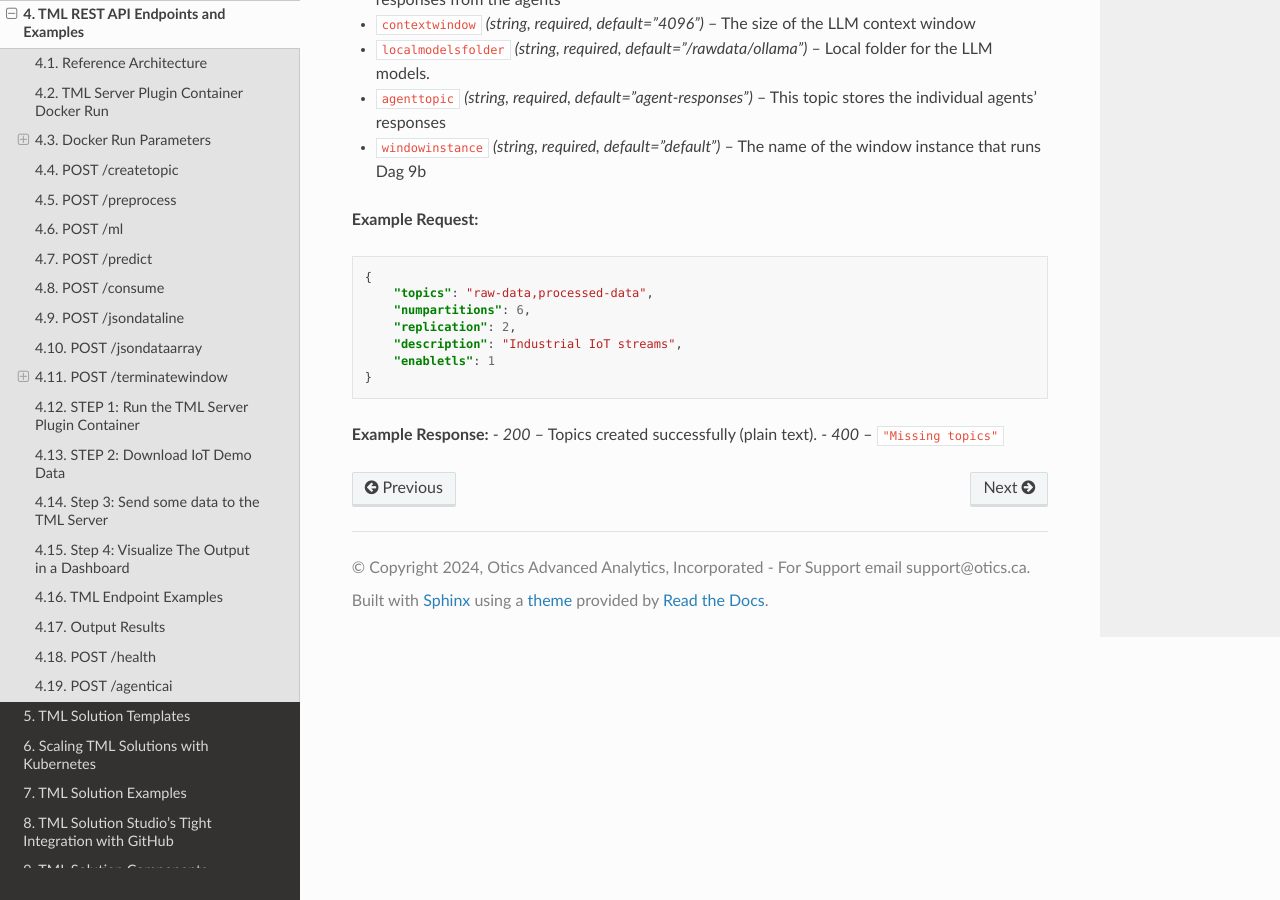
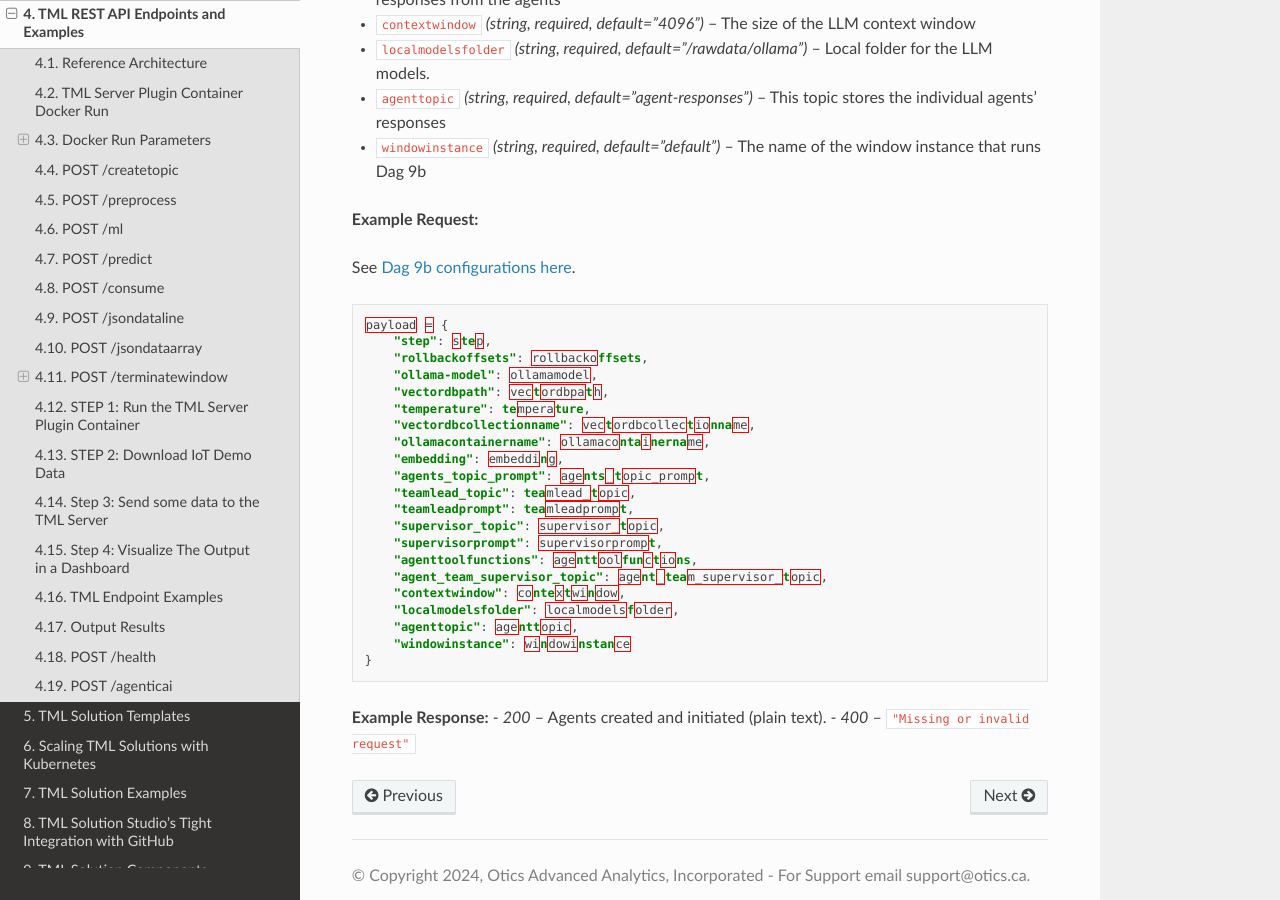
Before and after one commit to smaurice101/readthedocs, a Sphinx documentation site: the page built from docs/source/tmlapi.rst, in a window 1280 px wide and 900 px high, scrolled down 31438 px. Built offline with Sphinx 7.4.7 and the Read the Docs theme 3.1.0, drawn with Linux system fonts in a browser that asks for light colours; pages that are not in the unit, such as notebooks, are missing from menus.

Commit message:
Update tmlapi.rst

```diff
--- a/docs/source/tmlapi.rst
+++ b/docs/source/tmlapi.rst
@@ -1694,16 +1694,32 @@ Run powerful agentic AI analysis on data streams.  This allows users to use agen
 
 **Example Request:**
 
+See `Dag 9b configurations here <https://tml.readthedocs.io/en/latest/tmlbuilds.html#example-of-9b-configuration-parameters>`_.
+
 .. code-block:: json
 
-    {
-        "topics": "raw-data,processed-data",
-        "numpartitions": 6,
-        "replication": 2,
-        "description": "Industrial IoT streams",
-        "enabletls": 1
+    payload = {
+        "step": step,
+        "rollbackoffsets": rollbackoffsets,
+        "ollama-model": ollamamodel,
+        "vectordbpath": vectordbpath,
+        "temperature": temperature,
+        "vectordbcollectionname": vectordbcollectionname,
+        "ollamacontainername": ollamacontainername,
+        "embedding": embedding,
+        "agents_topic_prompt": agents_topic_prompt,
+        "teamlead_topic": teamlead_topic,
+        "teamleadprompt": teamleadprompt,
+        "supervisor_topic": supervisor_topic,
+        "supervisorprompt": supervisorprompt,
+        "agenttoolfunctions": agenttoolfunctions,
+        "agent_team_supervisor_topic": agent_team_supervisor_topic,
+        "contextwindow": contextwindow,
+        "localmodelsfolder": localmodelsfolder,
+        "agenttopic": agenttopic,
+        "windowinstance": windowinstance
     }
 
 **Example Response:**
-- *200* – Topics created successfully (plain text).
-- *400* – ``"Missing topics"``
+- *200* – Agents created and initiated (plain text).
+- *400* – ``"Missing or invalid request"``
```
